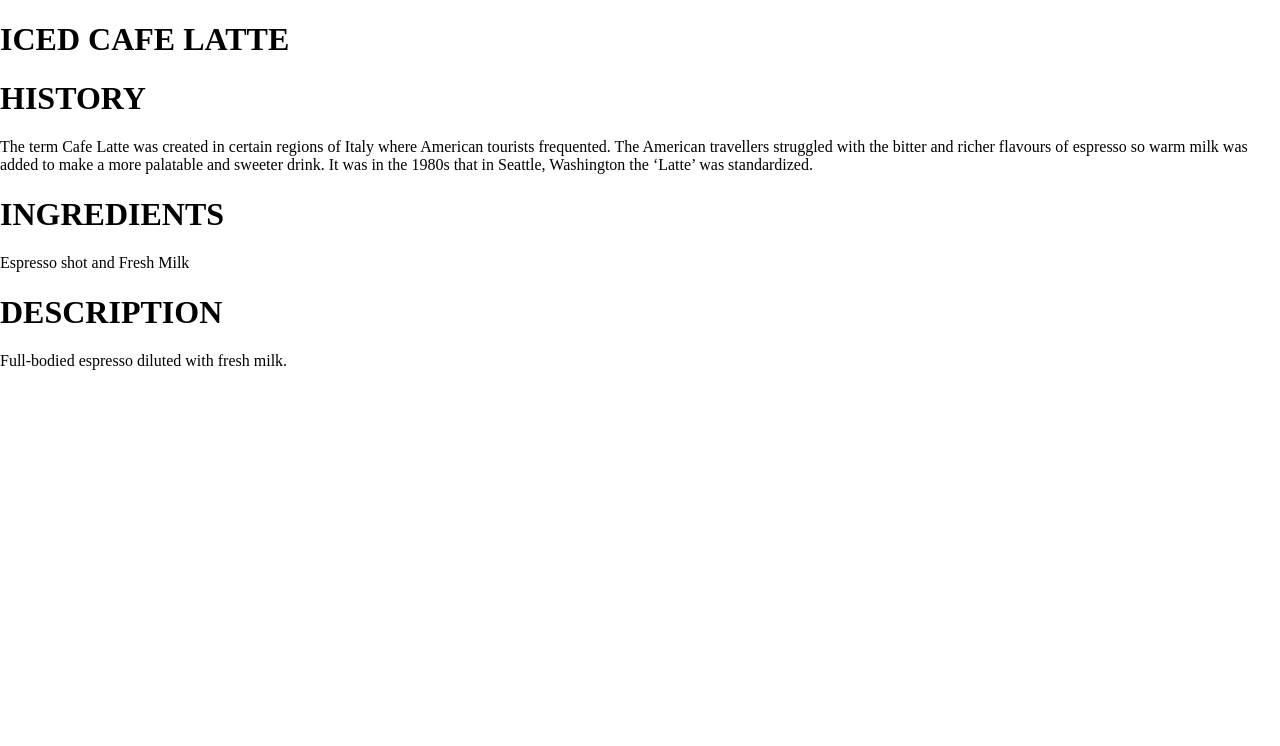
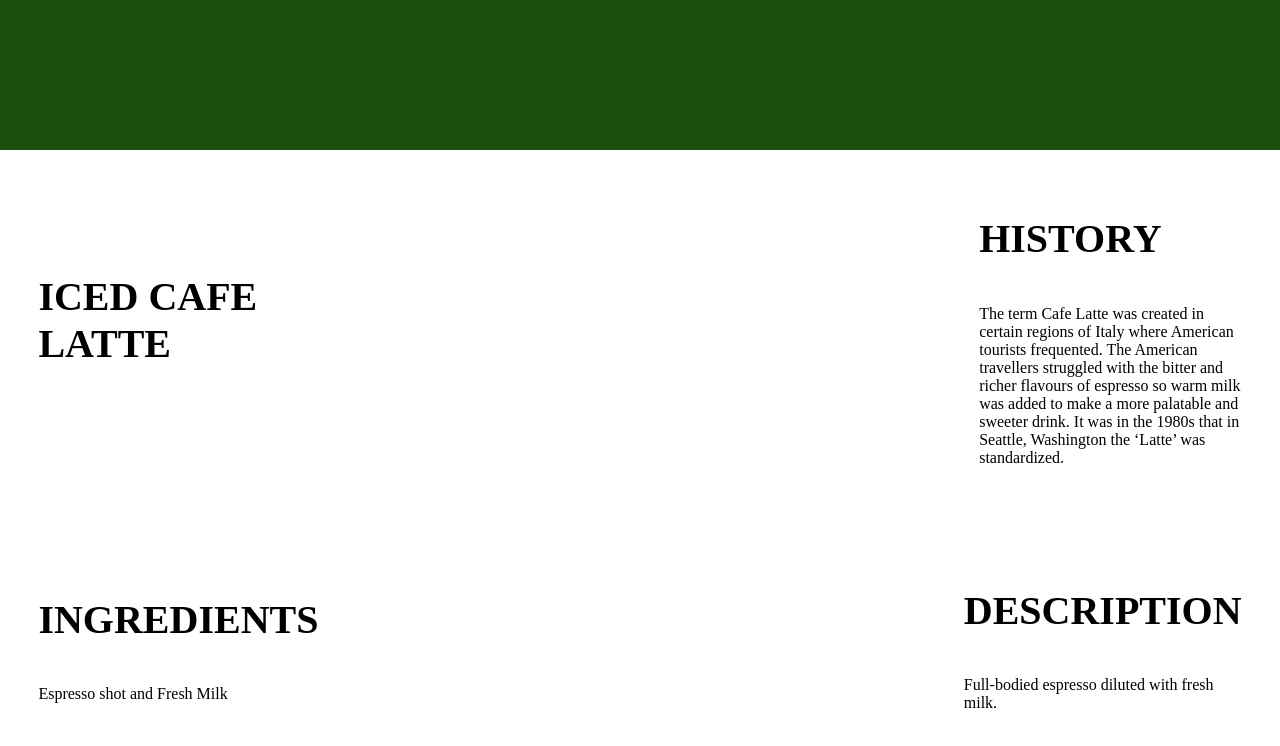
Before and after one commit to paulyy1904/ICELATTEsqq1vk, a plain HTML site: page index.html in a window 1280 px wide. Drawn offline with Linux system fonts and the light colour scheme.

Commit message:
Update index.html

```diff
--- a/index.html
+++ b/index.html
@@ -7,6 +7,58 @@
         <script src="https://raw.githack.com/AR-js-org/studio-backend/master/src/modules/marker/tools/gesture-detector.js"></script>
         <script src="https://raw.githack.com/AR-js-org/studio-backend/master/src/modules/marker/tools/gesture-handler.js"></script>
     </head>
+    <style>
+        .ar-cont{
+        width: 100%;
+        height: 100%;
+        position: fixed;
+        left: 0;
+        top: 0;
+        z-index: 1;
+        overflow: hidden;
+        }
+
+        .ar-nav{
+        z-index: 2;
+        width: 100%;
+        height: 150px;
+        background-color: #1B4E0F
+        }
+
+        .ar-content-box{
+        z-index: 2;
+        display: flex;
+        }
+
+        .ar-content{
+        z-index: 2;
+        width: 40%;
+        margin: 2%;
+        padding: 1%;
+        color: #000;
+        background-color: #FFFFFF90;
+        border-radius: 30px;
+        font-famly: 'PT Sans' sans-serif;
+        font-size: 16px;
+        display: flex;
+        flex-direction: column;
+        justify-content: center;
+        }
+
+        .ar-content-filler{
+        z-index: 2;
+        width: 80%;
+        margin: 2%;
+        padding: 1%;
+        }
+
+        .ar-content h1{
+        font-size: 40px;
+        font-weight: 700;
+        }
+
+    </style>
+
 
     <body style="margin: 0; overflow: hidden;">
         <a-scene
```
